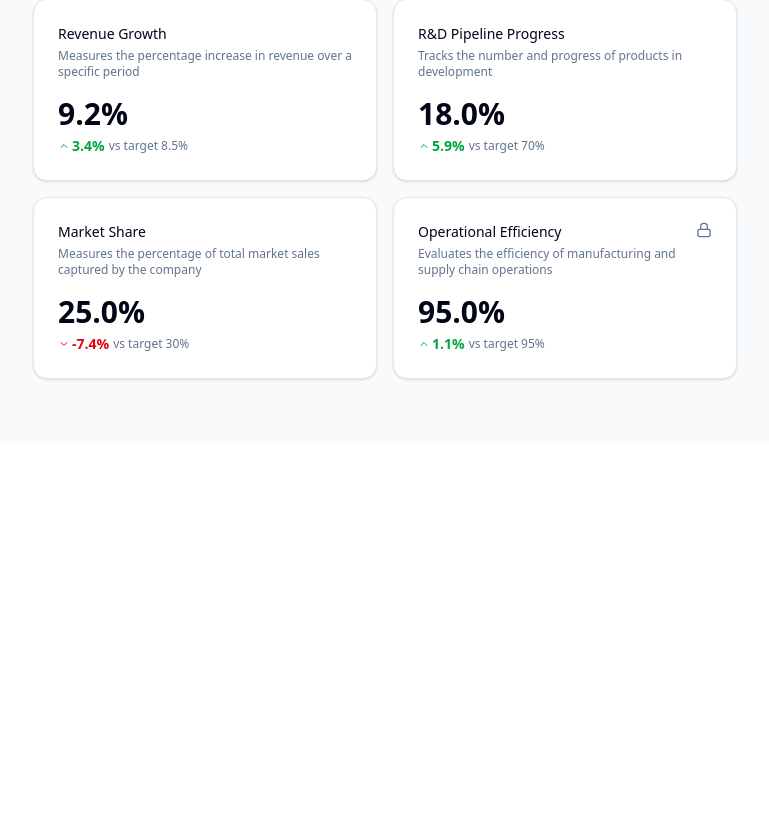
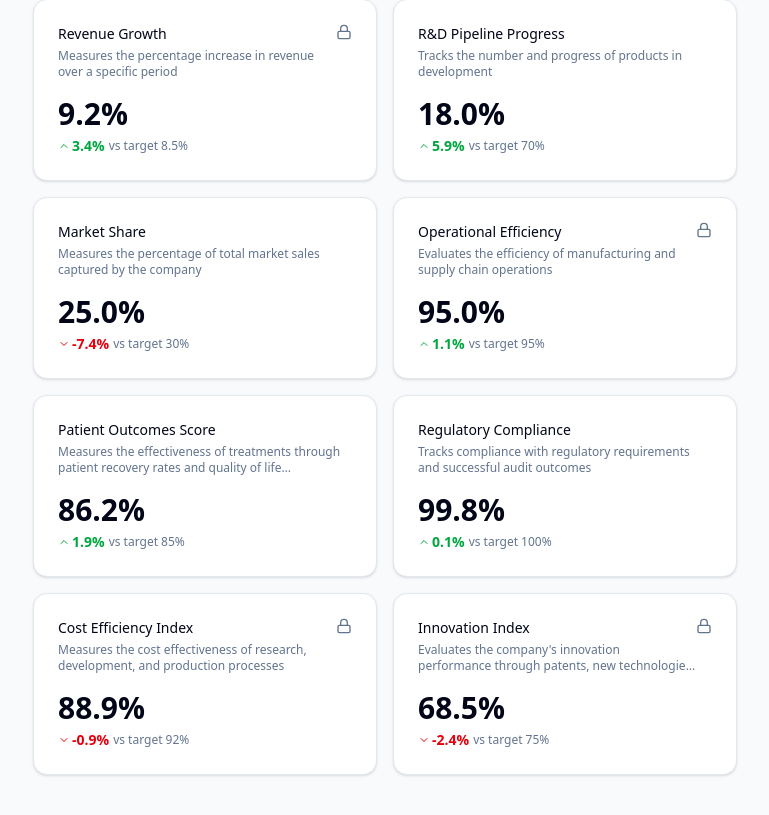
Before and after one commit to clendson-goncalves/kpi-dashboard-takehome-deploy, a Next.js app: page / in a window 1280 px wide. Shown: the part 357-1172 px from the top of the page, without its empty margins (255-1024 px from the left). Before the commit the page ends 800 px from the top, so only its background shows below. Built offline with nearby package versions, Linux system fonts and the light colour scheme.

Commit message:
Added more 4 KPIs Data

```diff
--- a/components/kpi-selection/KPICard.tsx
+++ b/components/kpi-selection/KPICard.tsx
@@ -40,6 +40,10 @@ export function KPICard({ kpi, onRequestAccess, selectable = false }: KPICardPro
     if ('share' in lastPoint) return lastPoint.share as number
     if ('manufacturing' in lastPoint) return lastPoint.manufacturing as number
     if ('phaseI' in lastPoint) return lastPoint.phaseI as number
+    if ('score' in lastPoint) return lastPoint.score as number
+    if ('compliance' in lastPoint) return lastPoint.compliance as number
+    if ('efficiency' in lastPoint) return lastPoint.efficiency as number
+    if ('innovation' in lastPoint) return lastPoint.innovation as number
 
     return 0
   }
@@ -57,6 +61,10 @@ export function KPICard({ kpi, onRequestAccess, selectable = false }: KPICardPro
     if ('share' in prevPoint) return prevPoint.share as number
     if ('manufacturing' in prevPoint) return prevPoint.manufacturing as number
     if ('phaseI' in prevPoint) return prevPoint.phaseI as number
+    if ('score' in prevPoint) return prevPoint.score as number
+    if ('compliance' in prevPoint) return prevPoint.compliance as number
+    if ('efficiency' in prevPoint) return prevPoint.efficiency as number
+    if ('innovation' in prevPoint) return prevPoint.innovation as number
 
     return 0
   }
--- a/data/mockData.ts
+++ b/data/mockData.ts
@@ -7,7 +7,7 @@ export const kpiData: KPI[] = [
     name: "Revenue Growth",
     description: "Measures the percentage increase in revenue over a specific period",
     category: "Financial",
-    accessLevel: "public",
+    accessLevel: "restricted",
     target: 8.5,
     keyQuestions: [
       "How is our revenue trending compared to forecasts?",
@@ -23,7 +23,7 @@ export const kpiData: KPI[] = [
     calculation: "((Current Period Revenue - Previous Period Revenue) / Previous Period Revenue) × 100.",
     industryContext:
       "For large global pharmaceutical companies, healthy growth is typically 4-7% annually, with top performers reaching 8-10%.",
-    hasAccess: true,
+    hasAccess: false,
   },
   {
     id: "rd-pipeline",
@@ -95,6 +95,98 @@ export const kpiData: KPI[] = [
       "Top pharmaceutical manufacturers maintain efficiency rates of 85-95%, with leaders focusing on continuous improvement methodologies.",
     hasAccess: false,
   },
+  {
+    id: "patient-outcomes",
+    name: "Patient Outcomes Score",
+    description: "Measures the effectiveness of treatments through patient recovery rates and quality of life improvements",
+    category: "Research",
+    accessLevel: "public",
+    target: 85,
+    keyQuestions: [
+      "What is the average recovery rate across all treatments?",
+      "How do our patient satisfaction scores compare to industry standards?",
+      "Which therapeutic areas show the best outcomes?",
+      "What is the long-term efficacy of our treatments?",
+    ],
+    dataSources: [
+      "Clinical trial results",
+      "Patient feedback systems",
+      "Healthcare provider reports",
+    ],
+    calculation: "Composite score of recovery rates, patient satisfaction, and long-term efficacy metrics.",
+    industryContext:
+      "Leading pharmaceutical companies maintain patient outcome scores above 80%, with best-in-class achieving 85-90%.",
+    hasAccess: true,
+  },
+  {
+    id: "regulatory-compliance",
+    name: "Regulatory Compliance",
+    description: "Tracks compliance with regulatory requirements and successful audit outcomes",
+    category: "Operations",
+    accessLevel: "public",
+    target: 100,
+    keyQuestions: [
+      "What is our current compliance rate with regulatory requirements?",
+      "How many audit findings were resolved within target timeframes?",
+      "What are the trending compliance issues?",
+      "How do we compare to industry benchmarks in compliance?",
+    ],
+    dataSources: [
+      "Quality management system",
+      "Audit reports",
+      "Regulatory submissions",
+    ],
+    calculation: "Percentage of compliance requirements met and audit findings resolved within target timeframes.",
+    industryContext:
+      "Regulatory compliance is critical in pharmaceuticals, with industry leaders maintaining rates above 98%.",
+    hasAccess: true,
+  },
+  {
+    id: "cost-efficiency",
+    name: "Cost Efficiency Index",
+    description: "Measures the cost effectiveness of research, development, and production processes",
+    category: "Financial",
+    accessLevel: "restricted",
+    target: 92,
+    keyQuestions: [
+      "How are our production costs trending compared to targets?",
+      "What is the cost per successful drug development?",
+      "Which areas show the highest cost overruns?",
+      "How do our cost metrics compare to industry averages?",
+    ],
+    dataSources: [
+      "Financial systems",
+      "Project management tools",
+      "Production cost data",
+    ],
+    calculation: "Composite of production costs, development expenses, and resource utilization metrics.",
+    industryContext:
+      "Industry average cost efficiency index ranges from 85-90%, with top performers achieving 92-95%.",
+    hasAccess: false,
+  },
+  {
+    id: "innovation-index",
+    name: "Innovation Index",
+    description: "Evaluates the company's innovation performance through patents, new technologies, and breakthrough treatments",
+    category: "Research",
+    accessLevel: "restricted",
+    target: 75,
+    keyQuestions: [
+      "How many new patents were filed this quarter?",
+      "What is our breakthrough therapy designation success rate?",
+      "How many novel drug targets are in development?",
+      "What is our innovation ROI compared to peers?",
+    ],
+    dataSources: [
+      "Patent database",
+      "Research publications",
+      "Clinical trial registry",
+    ],
+    calculation: "Weighted score of patent filings, breakthrough designations, and novel research initiatives.",
+    industryContext:
+      "Leading pharmaceutical companies typically maintain innovation indices between 65-75%.",
+    hasAccess: false,
+  }
 ]
 
 // Mock chart data for each KPI
@@ -178,6 +270,85 @@ export const mockChartData = {
       { name: "Distribution", value: 97 },
       { name: "Quality", value: 99 }
     ]
+  },
+  "patient-outcomes": {
+    lineData: [
+      { quarter: "Q1", score: 82.5, target: 85.0 },
+      { quarter: "Q2", score: 83.8, target: 85.0 },
+      { quarter: "Q3", score: 84.6, target: 85.0 },
+      { quarter: "Q4", score: 86.2, target: 85.0 }
+    ],
+    barData: [
+      { quarter: "Q1", score: 82.5, target: 85.0 },
+      { quarter: "Q2", score: 83.8, target: 85.0 },
+      { quarter: "Q3", score: 84.6, target: 85.0 },
+      { quarter: "Q4", score: 86.2, target: 85.0 }
+    ],
+    pieData: [
+      { name: "Excellent", value: 45 },
+      { name: "Good", value: 35 },
+      { name: "Average", value: 15 },
+      { name: "Poor", value: 5 }
+    ]
+  },
+  "regulatory-compliance": {
+    lineData: [
+      { quarter: "Q1", compliance: 99.2, target: 100 },
+      { quarter: "Q2", compliance: 99.5, target: 100 },
+      { quarter: "Q3", compliance: 99.7, target: 100 },
+      { quarter: "Q4", compliance: 99.8, target: 100 }
+    ],
+    barData: [
+      { quarter: "Q1", compliance: 99.2, target: 100 },
+      { quarter: "Q2", compliance: 99.5, target: 100 },
+      { quarter: "Q3", compliance: 99.7, target: 100 },
+      { quarter: "Q4", compliance: 99.8, target: 100 }
+    ],
+    pieData: [
+      { name: "Compliant", value: 99.8 },
+      { name: "In Progress", value: 0.1 },
+      { name: "Non-Compliant", value: 0.1 }
+    ]
+  },
+  "cost-efficiency": {
+    lineData: [
+      { quarter: "Q1", efficiency: 91.5, target: 92.0 },
+      { quarter: "Q2", efficiency: 90.8, target: 92.0 },
+      { quarter: "Q3", efficiency: 89.7, target: 92.0 },
+      { quarter: "Q4", efficiency: 88.9, target: 92.0 }
+    ],
+    barData: [
+      { quarter: "Q1", efficiency: 91.5, target: 92.0 },
+      { quarter: "Q2", efficiency: 90.8, target: 92.0 },
+      { quarter: "Q3", efficiency: 89.7, target: 92.0 },
+      { quarter: "Q4", efficiency: 88.9, target: 92.0 }
+    ],
+    pieData: [
+      { name: "R&D", value: 40 },
+      { name: "Production", value: 35 },
+      { name: "Distribution", value: 15 },
+      { name: "Other", value: 10 }
+    ]
+  },
+  "innovation-index": {
+    lineData: [
+      { quarter: "Q1", innovation: 72.5, target: 75.0 },
+      { quarter: "Q2", innovation: 71.8, target: 75.0 },
+      { quarter: "Q3", innovation: 70.2, target: 75.0 },
+      { quarter: "Q4", innovation: 68.5, target: 75.0 }
+    ],
+    barData: [
+      { quarter: "Q1", innovation: 72.5, target: 75.0 },
+      { quarter: "Q2", innovation: 71.8, target: 75.0 },
+      { quarter: "Q3", innovation: 70.2, target: 75.0 },
+      { quarter: "Q4", innovation: 68.5, target: 75.0 }
+    ],
+    pieData: [
+      { name: "Patents", value: 40 },
+      { name: "Clinical Breakthroughs", value: 30 },
+      { name: "New Technologies", value: 20 },
+      { name: "Research Papers", value: 10 }
+    ]
   }
 }
 
@@ -186,7 +357,11 @@ export const availableChartTypes: Record<string, ChartType[]> = {
   "revenue-growth": ["line", "bar", "pie"],
   "rd-pipeline": ["line", "bar", "pie"],
   "market-share": ["line", "bar", "pie"],
-  "operational-efficiency": ["line", "bar", "pie"]
+  "operational-efficiency": ["line", "bar", "pie"],
+  "patient-outcomes": ["line", "bar", "pie"],
+  "regulatory-compliance": ["line", "bar", "pie"],
+  "cost-efficiency": ["line", "bar", "pie"],
+  "innovation-index": ["line", "bar", "pie"]
 }
 
 // Mock categories for filtering
```
